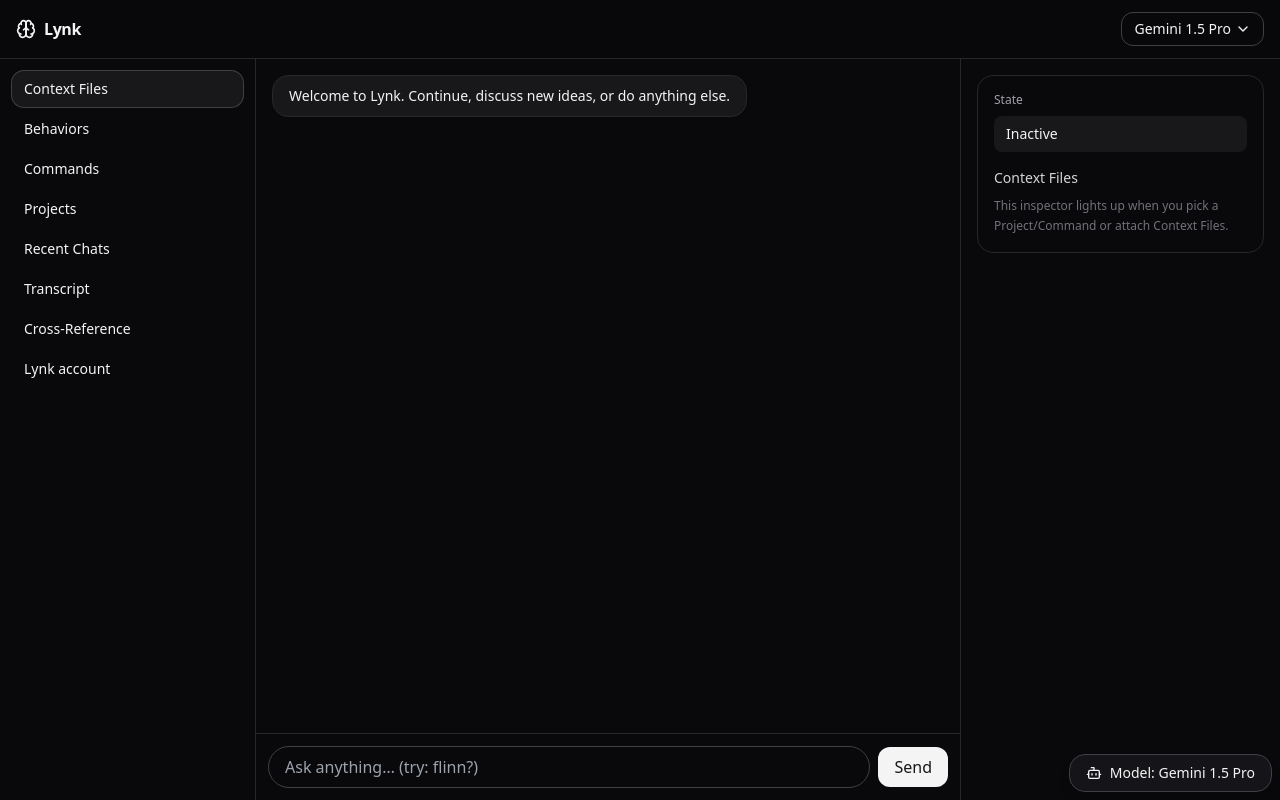
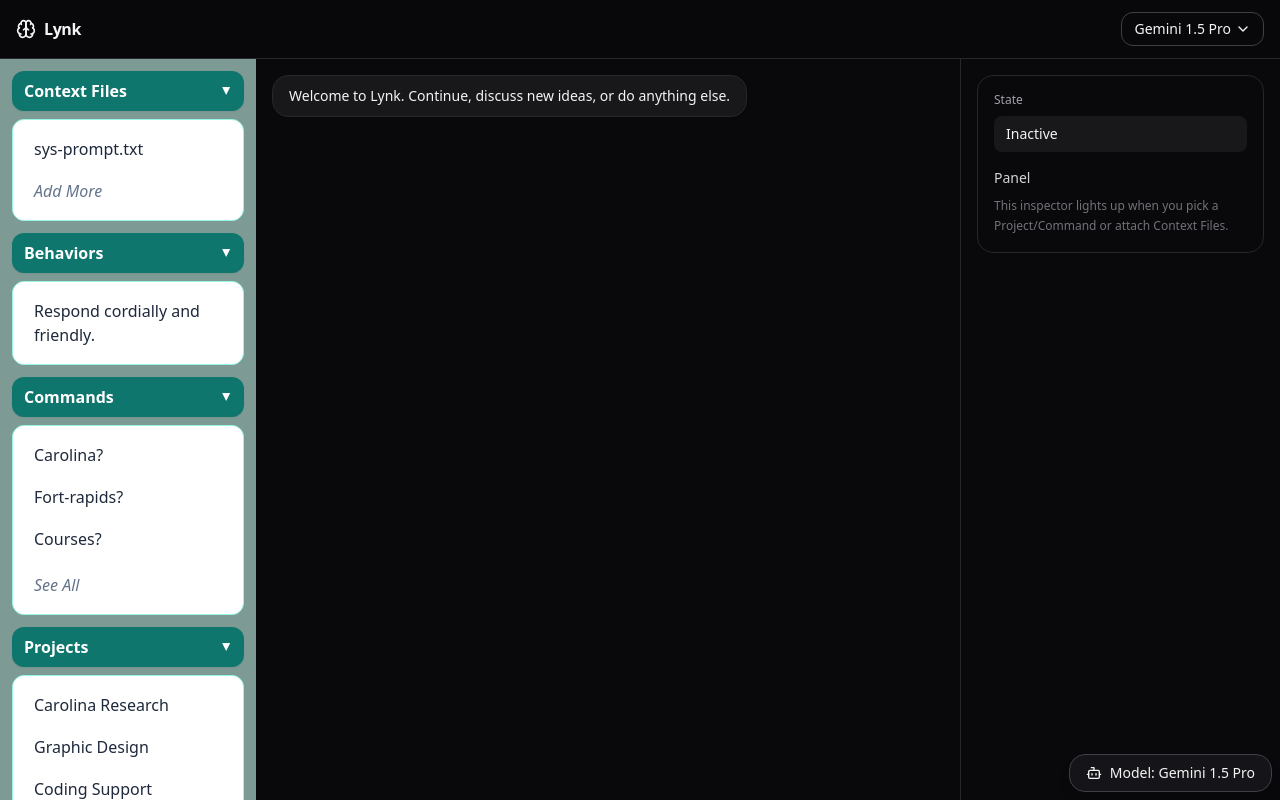
Before and after one commit to trevorriggle/Lynk, a Next.js app: page / in a window 1280 px wide. Shown: the top 800 px of the page. Built offline with nearby package versions, Linux system fonts and the light colour scheme.

Commit message:
LeftPanel

```diff
--- a/app/components/LeftStack.jsx
+++ b/app/components/LeftStack.jsx
@@ -1,36 +1,125 @@
 "use client";
+import { useState } from "react";
 
-const items = [
-  "Context Files",
-  "Behaviors",
-  "Commands",
-  "Projects",
-  "Recent Chats",
-  "Transcript",
-  "Cross-Reference",
-  "Lynk account",
-];
+// Simple collapsible section
+function Section({ title, defaultOpen = true, children }) {
+  const [open, setOpen] = useState(defaultOpen);
+  return (
+    <div className="mb-3">
+      <button
+        onClick={() => setOpen(o => !o)}
+        className="w-full flex items-center justify-between px-3 py-2 rounded-xl bg-teal-700 text-white shadow-sm"
+      >
+        <span className="font-semibold">{title}</span>
+        <span
+          className={`transition-transform select-none ${open ? "rotate-90" : ""}`}
+          aria-hidden
+        >
+          ▸
+        </span>
+      </button>
 
-export default function LeftStack({ active, setActive }) {
+      <div
+        className={`transition-all overflow-hidden ${open ? "max-h-[600px] mt-2" : "max-h-0"} `}
+      >
+        <div className="rounded-xl border border-teal-200 bg-white p-2">
+          {children}
+        </div>
+      </div>
+    </div>
+  );
+}
+
+function Row({ label, onClick, muted = false }) {
   return (
-    <aside className="hidden w-64 shrink-0 border-r border-zinc-800 p-3 md:block">
-      <nav className="space-y-1">
-        {items.map((x) => {
-          const selected = active === x;
-          return (
-            <button
-              key={x}
-              onClick={() => setActive(x)}
-              className={
-                "w-full rounded-xl px-3 py-2 text-left text-sm transition " +
-                (selected ? "bg-zinc-900 ring-1 ring-zinc-700" : "hover:bg-zinc-900")
-              }
-            >
-              {x}
-            </button>
-          );
-        })}
-      </nav>
+    <button
+      onClick={onClick}
+      className={`w-full text-left px-3 py-2 rounded-lg hover:bg-teal-50 active:bg-teal-100 border border-transparent hover:border-teal-200 ${muted ? "text-slate-500 italic" : "text-slate-800"}`}
+    >
+      {label}
+    </button>
+  );
+}
+
+/**
+ * LeftStack
+ * - onActivate(ctx) -> { type: "command"|"project"|"file"|"behavior"|"recent", key: string }
+ */
+export default function LeftStack({ onActivate }) {
+  return (
+    <aside className="h-full w-full lg:w-64 p-3 bg-teal-100/60">
+      <Section title="Context Files">
+        {/* example items from the mock */}
+        <Row
+          label="sys-prompt.txt"
+          onClick={() => onActivate?.({ type: "file", key: "sys-prompt.txt" })}
+        />
+        <Row
+          label="Add More"
+          onClick={() => onActivate?.({ type: "file", key: "upload" })}
+          muted
+        />
+      </Section>
+
+      <Section title="Behaviors">
+        <Row
+          label="Respond cordially and friendly."
+          onClick={() => onActivate?.({ type: "behavior", key: "cordial" })}
+        />
+      </Section>
+
+      <Section title="Commands">
+        {/* keyword-triggered functions you listed (e.g., flinn?, carolina?, fort-rapids?) */}
+        <Row
+          label="Carolina?"
+          onClick={() => onActivate?.({ type: "command", key: "carolina?" })}
+        />
+        <Row
+          label="Fort-rapids?"
+          onClick={() => onActivate?.({ type: "command", key: "fort-rapids?" })}
+        />
+        <Row
+          label="Courses?"
+          onClick={() => onActivate?.({ type: "command", key: "courses?" })}
+        />
+        <div className="pt-1">
+          <Row
+            label="See All"
+            onClick={() => onActivate?.({ type: "command", key: "see-all" })}
+            muted
+          />
+        </div>
+      </Section>
+
+      <Section title="Projects">
+        <Row
+          label="Carolina Research"
+          onClick={() => onActivate?.({ type: "project", key: "carolina" })}
+        />
+        <Row
+          label="Graphic Design"
+          onClick={() => onActivate?.({ type: "project", key: "graphic-design" })}
+        />
+        <Row
+          label="Coding Support"
+          onClick={() => onActivate?.({ type: "project", key: "coding-support" })}
+        />
+      </Section>
+
+      <Section title="Recent Chats">
+        <Row
+          label="Best Python Course"
+          onClick={() => onActivate?.({ type: "recent", key: "best-python-course" })}
+        />
+        <Row
+          label="Lunch Options"
+          onClick={() => onActivate?.({ type: "recent", key: "lunch-options" })}
+        />
+      </Section>
+
+      <div className="mt-4 text-sm text-slate-500 px-2">
+        <span className="opacity-70">Lynk account</span>
+      </div>
     </aside>
   );
 }
--- a/app/page.jsx
+++ b/app/page.jsx
@@ -8,33 +8,50 @@
 import DraggableModelButton from "./components/DraggableModelButton";
 
 export default function Page() {
-  const [active, setActive] = useState("Context Files");
+  // Model menu + picker (unchanged)
   const [model, setModel] = useState("Gemini 1.5 Pro");
   const [openModelMenuTick, setOpenModelMenuTick] = useState(0);
 
-  // Right panel state (UI only for now)
-  const [panelTitle, setPanelTitle] = useState("Context Files");
-  const [panelSummary] = useState("");
-  const [panelState] = useState("Inactive");
+  // --- NEW: single source of truth for context/inspector state ---
+  // When nothing has been selected, active=false (Inspector shows "Inactive")
+  const [active, setActive] = useState(false);
+  // Store what was selected from the left panel (command/project/file/etc.)
+  // e.g. { type: "command", key: "carolina?" }
+  const [activeContext, setActiveContext] = useState(null);
 
-  function handleLeftSelect(x) {
-    setActive(x);
-    setPanelTitle(x);
-  }
+  // Called by LeftStack when a row is clicked
+  const handleActivate = (ctx) => {
+    // Optional: log to verify clicks are reaching here
+    // console.log("activate:", ctx);
+    setActive(true);
+    setActiveContext(ctx);
+  };
 
   return (
     <div className="flex min-h-dvh flex-col">
-      <Header model={model} onOpenModelMenu={() => setOpenModelMenuTick((n) => n + 1)} />
+      <Header
+        model={model}
+        onOpenModelMenu={() => setOpenModelMenuTick((n) => n + 1)}
+      />
 
       <div className="mx-auto grid w-full max-w-7xl flex-1 grid-cols-1 md:grid-cols-[16rem_minmax(0,1fr)] lg:grid-cols-[16rem_minmax(0,1fr)_20rem]">
-        <LeftStack active={active} setActive={handleLeftSelect} />
+        {/* Left: collapsible nav; onActivate wires into inspector */}
+        <LeftStack onActivate={handleActivate} />
+
+        {/* Center: chat area (you can later read active/activeContext to change the welcome state) */}
         <main className="min-h-[60vh]">
           <Chat model={model} />
         </main>
-        <RightPanel panelTitle={panelTitle} panelSummary={panelSummary} state={panelState} />
+
+        {/* Right: inspector switches "Inactive" -> "Largely Active" */}
+        <RightPanel active={active} activeContext={activeContext} />
       </div>
 
-      <DraggableModelButton model={model} setModel={setModel} openFromHeader={openModelMenuTick} />
+      <DraggableModelButton
+        model={model}
+        setModel={setModel}
+        openFromHeader={openModelMenuTick}
+      />
     </div>
   );
 }
```
